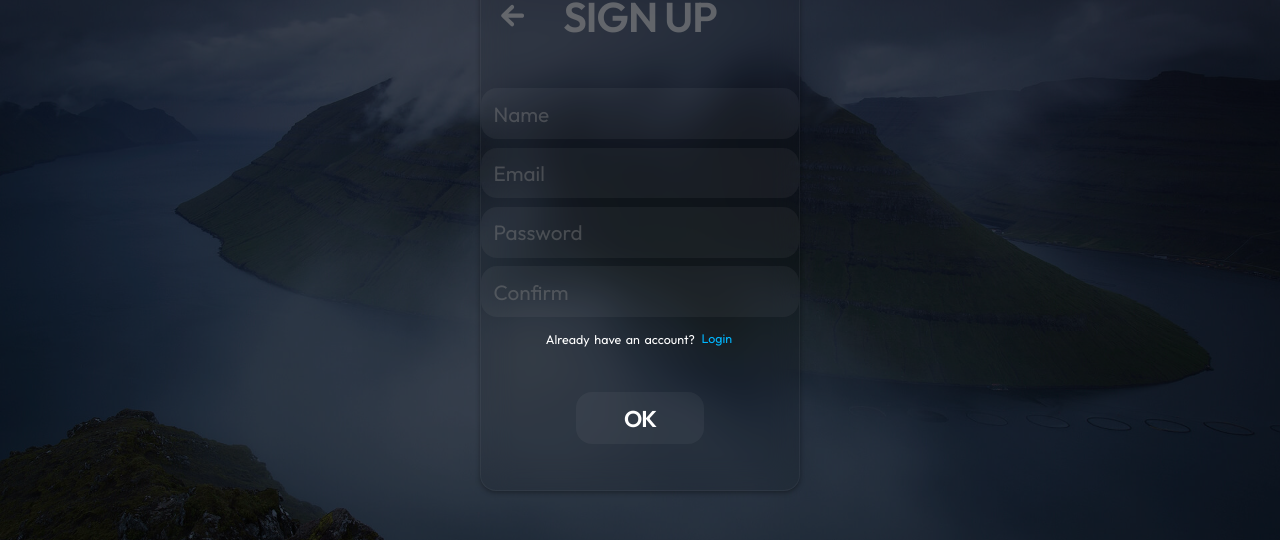
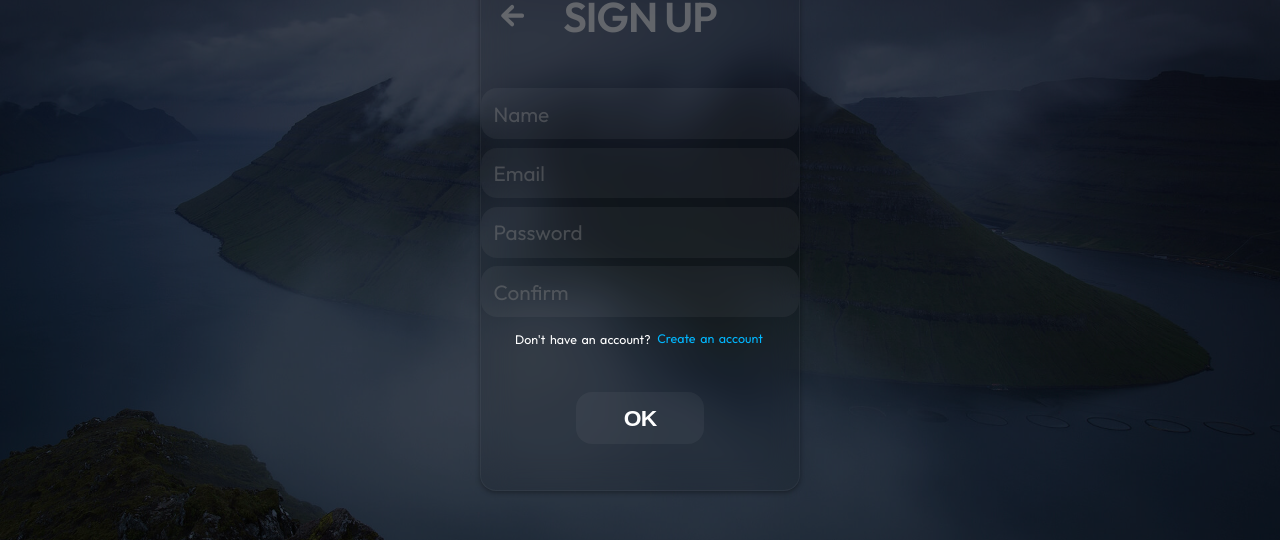
Before and after one commit to v-amirrr/finance-tracker, a React (Create React App) app: page /signup in a window 1280 px wide. Shown: the part 181-721 px from the top of the page. Built offline with nearby package versions, Linux system fonts and the light colour scheme; a web font is replaced by a local one.

Commit message:
fix: fixed the style of the loader in the signup page

```diff
--- a/src/components/Signup.js
+++ b/src/components/Signup.js
@@ -54,33 +54,23 @@ const Signup = () => {
                     <LogoutRedirect />
                     :
                     <>
-                        <motion.form className={styles["signup-form"]} initial="hidden" animate="visible" exit="exit" variants={signupPageVariants}>
+                        <motion.div className={styles["signup-form"]} initial="hidden" animate="visible" exit="exit" variants={signupPageVariants}>
                             <div className={styles["title-section"]}>
                                 <motion.i onClick={() => navigate("/login")} whileTap={{ scale: 0.6 }}><IoMdArrowRoundBack /></motion.i>
                                 <h1>Sign Up</h1>
                             </div>
 
-                            <div className={styles["form-section"]}>
+                            <form className={styles["form-section"]}>
                                 <input placeholder='Name' type="text" value={name} onChange={e => setName(e.target.value)} />
+                                <input placeholder='Email' type="email" value={email} onChange={e => setEmail(e.target.value)} />
+                                <input placeholder='Password' type="password" value={password} onChange={e => setRepassword(e.target.value)} />
+                                <input placeholder='Confirm' type="password" value={repassword} onChange={e => setPassword(e.target.value)} />
+
+                                <div className={styles["login-section"]}>
+                                    <div>Don't have an account? <Link to="/signup"><div className='link'>Create an account</div></Link></div>
                                 </div>
 
-                            <div className={styles["form-section"]}>
-                                <input placeholder='Email' type="text" value={email} onChange={e => setEmail(e.target.value)} />
-                            </div>
-
-                            <div className={styles["form-section"]}>
-                                <input placeholder='Password' type="password" value={password} onChange={e => setPassword(e.target.value)} />
-                            </div>
-
-                            <div className={styles["form-section"]}>
-                                <input placeholder='Confirm' type="password" value={repassword} onChange={e => setRepassword(e.target.value)} />
-                            </div>
-
-                            <div className={styles["login-section"]}>
-                                <div>Already have an account? <Link to="/login"><div className='link'>Login</div></Link></div>
-                            </div>
-
-                            <motion.div className={styles["form-btn"]} onClick={submitHandler} whileTap={{ scale: 0.9 }}>
+                                <motion.button className={styles["form-btn"]} onClick={submitHandler} whileTap={{ scale: 0.9 }} type="submit">
                                     <AnimatePresence key="loader">
                                         { isPending && <Loader /> }
                                     </AnimatePresence>
@@ -88,8 +78,10 @@ const Signup = () => {
                                     <AnimatePresence>
                                         { !isPending && <Text text="OK" /> }
                                     </AnimatePresence>
+                                </motion.button>
+                            </form>
+
                         </motion.div>
-                        </motion.form>
 
                         <AnimatePresence>
                             {error && <Popup text={error} />}
```
Lines whose indentation alone changed are shown as unchanged.
